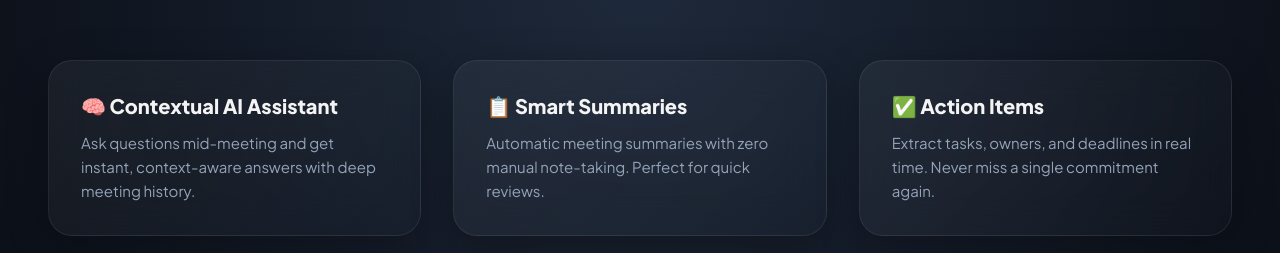
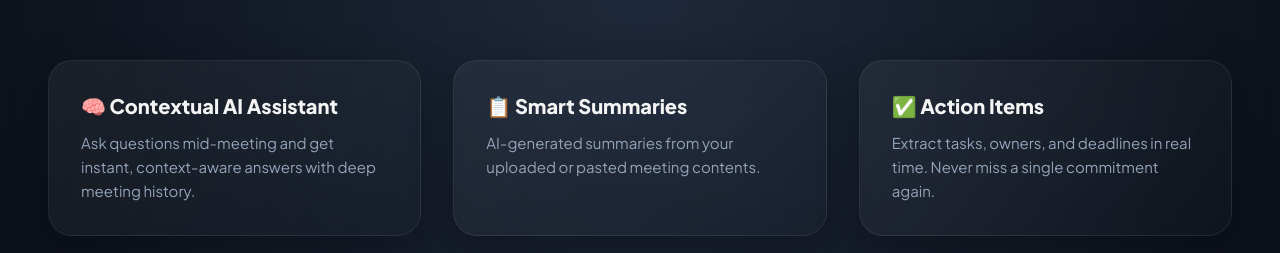
Before and after one commit to shafayatsaad/Smart_Meeting_Assistant_IBM_Hackathon, a website: page frontend/index.html in a window 1280 px wide. Shown: the part 820-1073 px from the top of the page. Drawn offline with Linux system fonts and the light colour scheme.

Commit message:
Update index.html

```diff
--- a/frontend/index.html
+++ b/frontend/index.html
@@ -60,7 +60,7 @@
 
     <div class="feature-card reveal stagger-2">
       <h3>📋 Smart Summaries</h3>
-      <p>Automatic meeting summaries with zero manual note-taking. Perfect for quick reviews.</p>
+      <p>AI-generated summaries from your uploaded or pasted meeting contents.</p>
     </div>
 
     <div class="feature-card reveal stagger-3">
```
